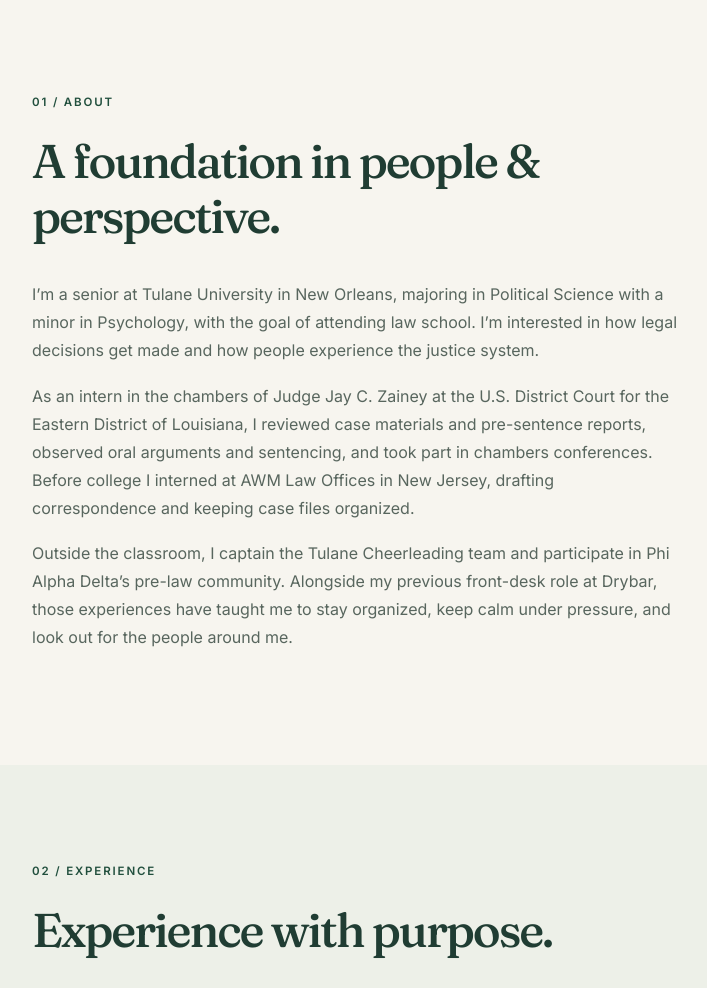
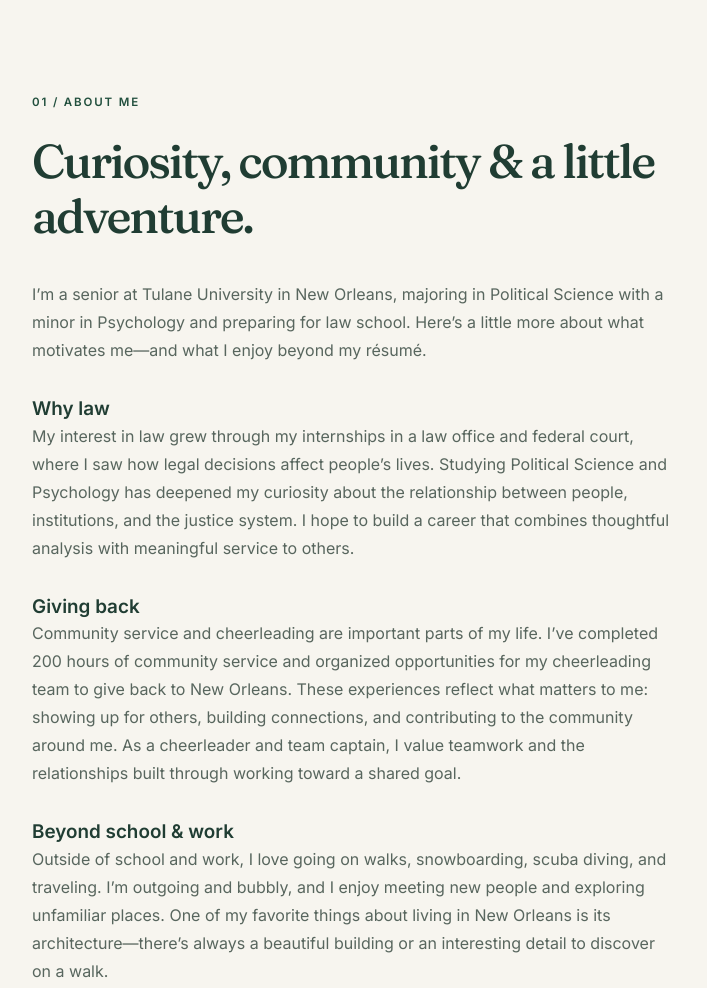
Before and after one commit to sydneyuddo/sydneyuddo.github.io, a plain HTML site: page index.html in a window 1280 px wide. Shown: the part 840-1828 px from the top of the page, without its empty margins (68-775 px from the left). Drawn offline with Linux system fonts and the light colour scheme.

Commit message:
Add personal interests, law motivation, and service
Expand About Me with three readable subsections covering why law, 200 hours of community service, and personal interests.

```diff
--- a/index.html
+++ b/index.html
@@ -60,10 +60,18 @@
     <!-- About -->
     <section class="section" id="about">
       <div class="container narrow">
-        <p class="eyebrow">01 / About</p><h2>A foundation in people &amp; perspective.</h2>
-        <p>I’m a senior at Tulane University in New Orleans, majoring in Political Science with a minor in Psychology, with the goal of attending law school. I’m interested in how legal decisions get made and how people experience the justice system.</p>
-        <p>As an intern in the chambers of Judge Jay C. Zainey at the U.S. District Court for the Eastern District of Louisiana, I reviewed case materials and pre-sentence reports, observed oral arguments and sentencing, and took part in chambers conferences. Before college I interned at AWM Law Offices in New Jersey, drafting correspondence and keeping case files organized.</p>
-        <p>Outside the classroom, I captain the Tulane Cheerleading team and participate in Phi Alpha Delta’s pre-law community. Alongside my previous front-desk role at Drybar, those experiences have taught me to stay organized, keep calm under pressure, and look out for the people around me.</p>
+        <p class="eyebrow">01 / About me</p>
+        <h2>Curiosity, community &amp; a little adventure.</h2>
+        <p>I’m a senior at Tulane University in New Orleans, majoring in Political Science with a minor in Psychology and preparing for law school. Here’s a little more about what motivates me—and what I enjoy beyond my résumé.</p>
+
+        <h3 style="margin-top: 2rem;">Why law</h3>
+        <p>My interest in law grew through my internships in a law office and federal court, where I saw how legal decisions affect people’s lives. Studying Political Science and Psychology has deepened my curiosity about the relationship between people, institutions, and the justice system. I hope to build a career that combines thoughtful analysis with meaningful service to others.</p>
+
+        <h3 style="margin-top: 2rem;">Giving back</h3>
+        <p>Community service and cheerleading are important parts of my life. I’ve completed 200 hours of community service and organized opportunities for my cheerleading team to give back to New Orleans. These experiences reflect what matters to me: showing up for others, building connections, and contributing to the community around me. As a cheerleader and team captain, I value teamwork and the relationships built through working toward a shared goal.</p>
+
+        <h3 style="margin-top: 2rem;">Beyond school &amp; work</h3>
+        <p>Outside of school and work, I love going on walks, snowboarding, scuba diving, and traveling. I’m outgoing and bubbly, and I enjoy meeting new people and exploring unfamiliar places. One of my favorite things about living in New Orleans is its architecture—there’s always a beautiful building or an interesting detail to discover on a walk.</p>
       </div>
     </section>
 
```
